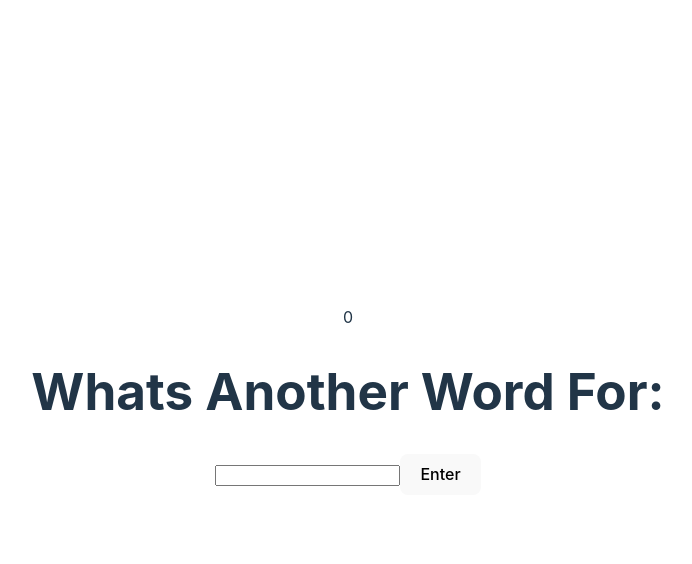
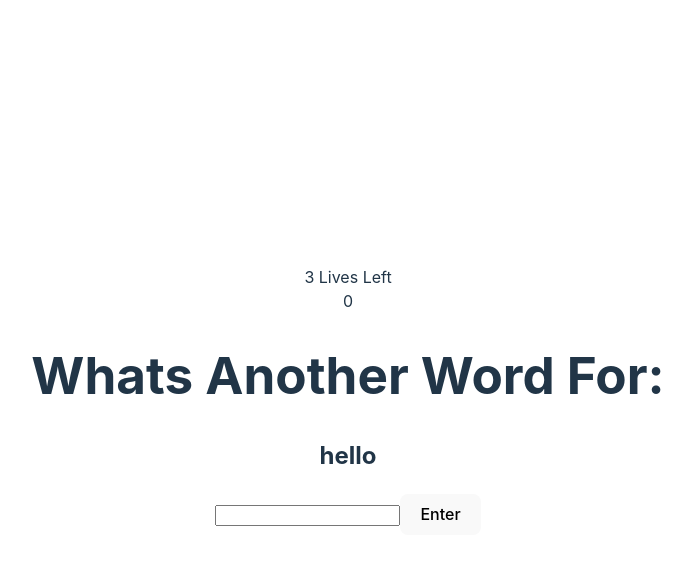
Before and after one commit to rnba12/synonymz, a React (Vite) app: page / in a window 1280 px wide. Both pictures are taken after a click on the button "Arcade". Shown: the top 564 px of the page, without its empty margins (292-984 px from the left). Built offline with nearby package versions, Linux system fonts and the light colour scheme.

Commit message:
feat: add game logic

```diff
--- a/src/views/Game.jsx
+++ b/src/views/Game.jsx
@@ -1,13 +1,49 @@
-function Game({ view, gameMode}) {
-    console.log(`${gameMode} mode`)
+import { useEffect } from "react";
+import { useState } from "react";
+
+function Game({ view, gameMode }) {
+
+    const [gameActive, setActive] = useState(true)
+
+    const [lives, setLives] = useState(3)
+    const [score, setScore] = useState(0)
+    const [word, setWord] = useState({word: "hello", synonyms: ["hi", "greetings", "howdy"]})
+
+    useEffect(() => {
+        if (lives == 0) {
+            view("result")
+        }
+    }, [lives, view])
+
+    function handleSubmit(e) {
+        e.preventDefault()
+        const answer = e.target.answer.value
+        if (word.synonyms.some((w) => w === answer)) {
+            setScore(score + 1)
+            e.target.answer.value = ""
+            return "correct"
+        }
+        if (gameMode == "arcade") setLives(prevLives => prevLives - 1)
+        console.log(`${lives} left`)
+        e.target.answer.value = ""
+
+        // if (lives == 0) {
+        //     console.log("game over")
+        //     view("result")
+        // }
+        return "wrong"
+    }
 
     return (
         <>
-
-            <div className="score">0</div>
+            <div className="lives">{lives} Lives Left</div>
+            <div className="score">{score}</div>
             <h1>Whats Another Word For:</h1>
-            <input type="text" />
-            <button>Enter</button>
+            <h2>{word.word}</h2>
+            <form onSubmit={handleSubmit}>
+                <input name="answer" type="text" />
+                <button>Enter</button>
+            </form>
         </>
     );
 }
```
